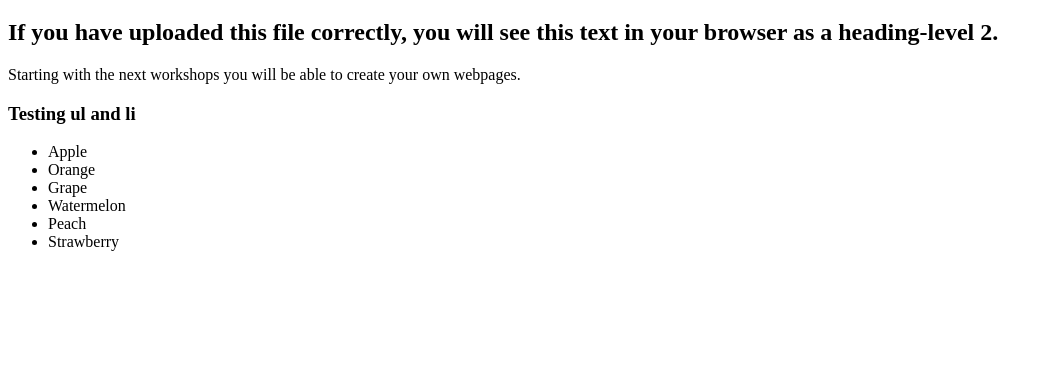
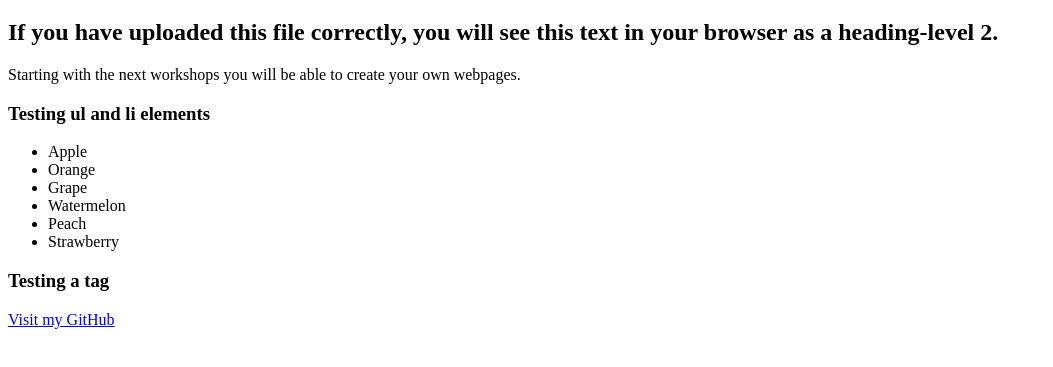
Before and after one commit to sloanyp/sloanyp.github.io, a plain HTML site: page islt_4355/test.html in a window 1280 px wide. Shown: the part 61-428 px from the top of the page, without its empty margins (0-1053 px from the left). Drawn offline with Linux system fonts and the light colour scheme.

```diff
--- a/islt_4355/test.html
+++ b/islt_4355/test.html
@@ -15,7 +15,7 @@
             Starting with the next workshops you will be able to create your own webpages.
         </p>
 
-        <h3>Testing ul and li</h3>
+        <h3>Testing ul and li elements</h3>
         <ul>
 
             <li>Apple</li>
@@ -30,7 +30,10 @@
 
             <li>Strawberry</li>
 
-      </ul>
+        </ul>
+        <h3>Testing a tag</h3>
+        <a href="https://github.com/sloanyp">Visit my GitHub</a>
+
 
 
     </body>
```
